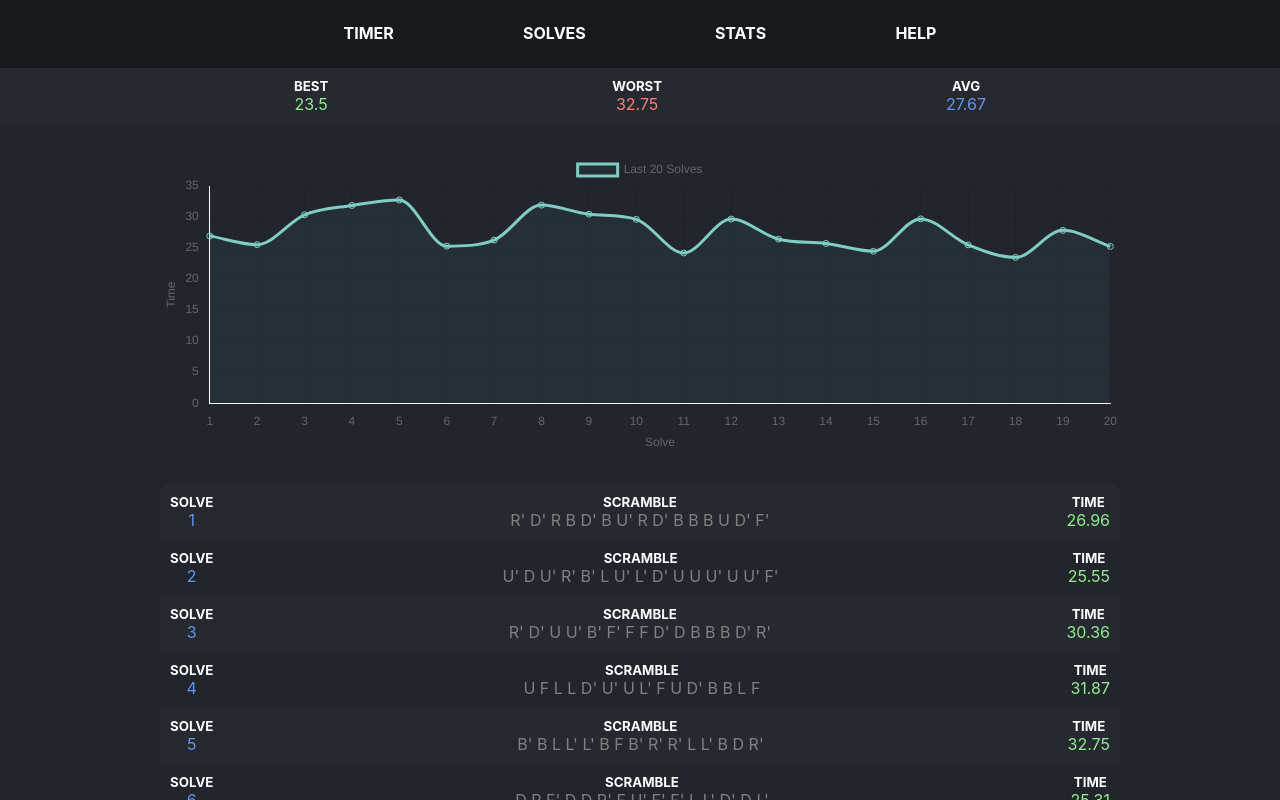
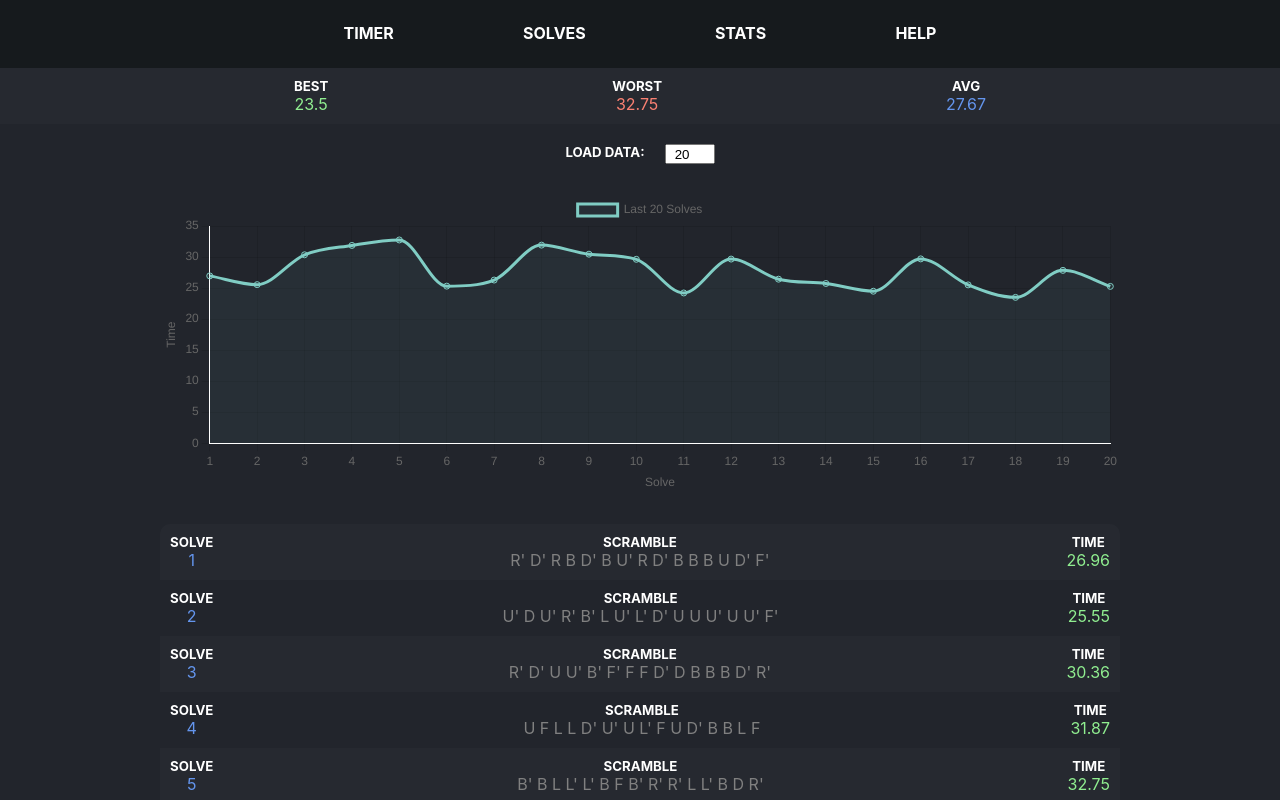
Before and after one commit to i-amare/cube-timer, a Next.js app: page /StatsScreen in a window 1280 px wide. Built offline with nearby package versions, Linux system fonts and the light colour scheme.

Commit message:
Added ability to change data loaded
You can now change how much data is loaded in the stat screen

```diff
--- a/pages/StatsScreen.tsx
+++ b/pages/StatsScreen.tsx
@@ -8,6 +8,7 @@ Chart.register();
 import { ChartData, ChartOptions } from 'chart.js';
 import { Line } from 'react-chartjs-2';
 import Records from './components/records';
+import { useState } from 'react';
 
 interface solve {
 	time: number,
@@ -17,7 +18,7 @@ interface solve {
 
 const StatsScreen: NextPage = () => {
 
-	const numOfEntries = Math.min(20, dummyData.length);
+	const [numOfEntries, setNumOfEntries] = useState(Math.min(20, dummyData.length));
 	const labels: string[] = [];
 	const dataPoints: solve[] = [];
 	let worstTime = -Infinity, bestTime = Infinity, avgTime = 0, totalTime = 0;
@@ -30,6 +31,15 @@ const StatsScreen: NextPage = () => {
 		if (currentTime < bestTime) bestTime = currentTime;
 	}
 	avgTime = Math.round(totalTime / numOfEntries * 100) / 100;
+
+	function onInput(event: any) {
+		let val = event.target.value;
+		if (!val) setNumOfEntries(0);
+		let num: number = parseInt(val);
+		if (Number.isInteger(num) && num >= 0) {
+			setNumOfEntries(Math.min(num, dummyData.length))
+		}
+	}
 
 	const file: ChartData<"line"> = {
 		labels: labels,
@@ -80,6 +90,12 @@ const StatsScreen: NextPage = () => {
 		<div className={styles.statsscreen}>
 			<NavBar />
 			<StatBar lighten={true} best={bestTime} worst={worstTime} average={avgTime} />
+			<div className={styles.inputs} >
+				<h5>LOAD DATA: </h5>
+				<input type='number' value={numOfEntries} onChange={(event) => {
+					onInput(event);
+				}} />
+			</div>
 			<div className={styles.container}>
 				<div className={styles.chart}>
 					<Line data={file} options={chartConfig} />
--- a/styles/StatsScreen.module.css
+++ b/styles/StatsScreen.module.css
@@ -3,6 +3,25 @@
 	width: 100%;
 	height: 100vh;
 	overflow: hidden;
+}
+
+.inputs {
+	margin: 20px auto 0 auto;
+	display: flex;
+	align-content: center;
+	justify-content: center;
+	gap: 20px;
+}
+
+.inputs input {
+	color: black;
+	text-align: center;
+	width: 50px;
+	height: 20px;
+}
+
+.inputs h5 {
+	margin: 0;
 }
 
 .container {
@@ -11,7 +30,7 @@
 }
 
 .chart {
-	margin: 30px auto;
+	margin: auto;
 	width: 100%;
 	height: 300px;
 }
@@ -19,7 +38,7 @@
 .records {
 	width: 75%;
 	margin: 30px auto;
-	max-height: 45vh;
+	max-height: 37.5vh;
 	overflow: scroll;
 	border-radius: 10px;
 }
```
